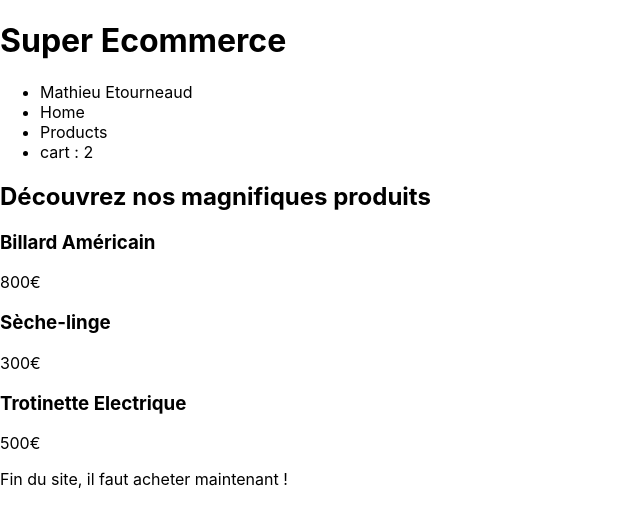
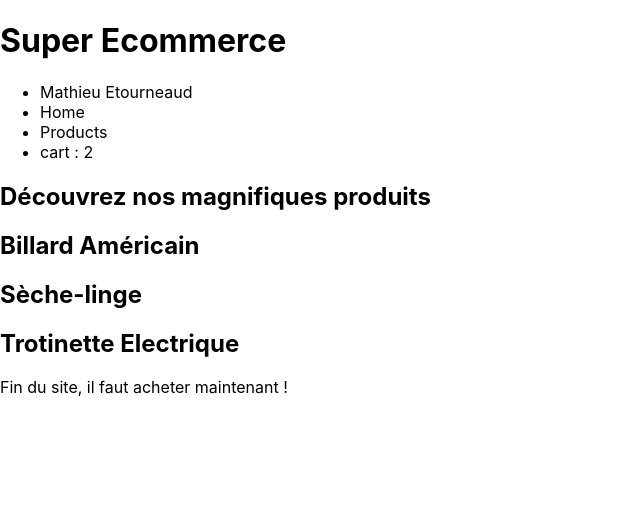
Before and after one commit to MEtourneaud/la-piscine-js-rappel, a React (Create React App) app in the folder exo-components-ecommerce/: page / in a window 1280 px wide. Shown: the top 524 px of the page, without its empty margins (0-640 px from the left). Built offline with nearby package versions, Linux system fonts and the light colour scheme.

Commit message:
Add array.map in Products.js

```diff
--- a/exo-components-ecommerce/src/Products.js
+++ b/exo-components-ecommerce/src/Products.js
@@ -1,22 +1,36 @@
-function Products () {
-    return (
-        <div>
-            <article>
-                <h3>Billard Américain</h3>
-                <p>800€</p>
-            </article>
+function Products() {
+  const productsFormDb = [
+    "Billard Américain",
+    "Sèche-linge",
+    "Trotinette Electrique",
+  ]
 
-            <article>
-                <h3>Sèche-linge</h3>
-                <p>300€</p>
-            </article>
-
-            <article>
-                <h3>Trotinette Electrique</h3>
-                <p>500€</p>
-            </article>
-        </div>
-    )
+  return (
+    <div>
+      {productsFormDb.map((product) => {
+        return (
+          <article>
+            <h2>{product}</h2>
+          </article>
+        )
+      })}
+    </div>
+  )
 }
 
-export default Products;
+export default Products
+
+// <article>
+//     <h3>Billard Américain</h3>
+//     <p>800€</p>
+//   </article>
+
+//   <article>
+//     <h3>Sèche-linge</h3>
+//     <p>300€</p>
+//   </article>
+
+//   <article>
+//     <h3>Trotinette Electrique</h3>
+//     <p>500€</p>
+//   </article>
```
Also changed, not shown: exo-components-ecommerce/src/App.js (+5 -5 lines), exo-components-ecommerce/src/Footer.js (+7 -7 lines), exo-components-ecommerce/src/Header.js (+8 -7 lines), exo-components-ecommerce/src/Home.js (+3 -4 lines).
